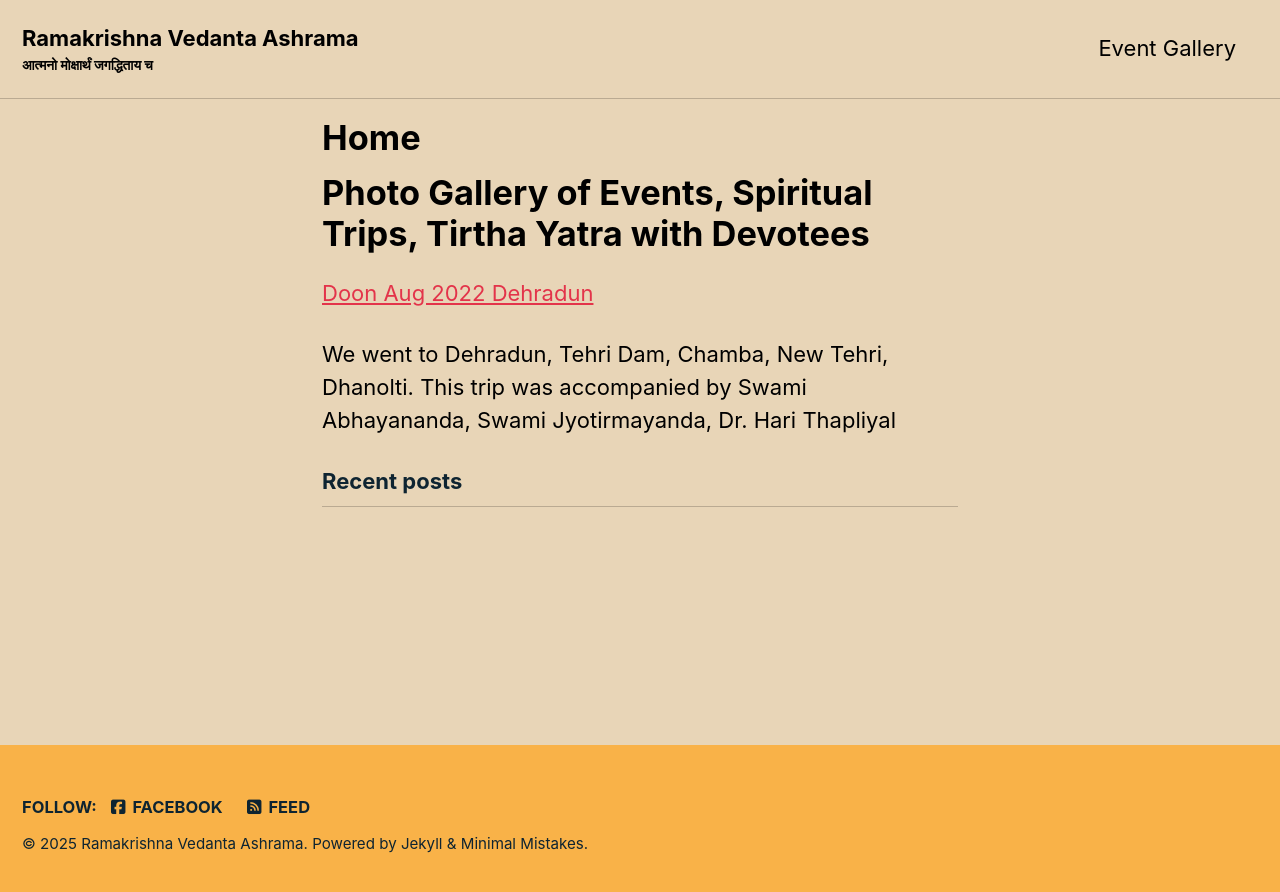
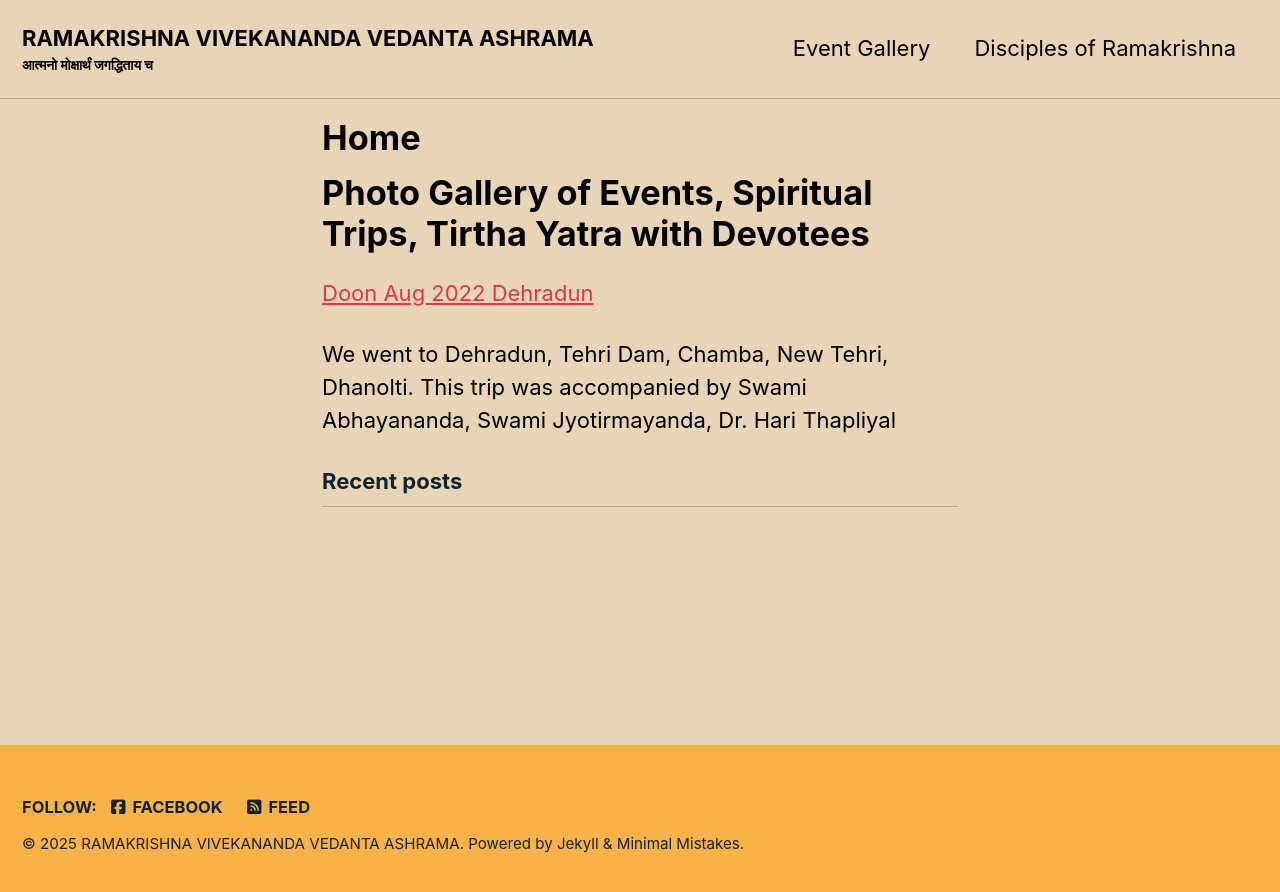
Before and after one commit to rkvvedantashrama/rkvvedantashrama.github.io, a Jekyll site: the page built from gallery.md, in a window 1280 px wide. Shown: the top 892 px of the page. Built offline with Jekyll 4.4.1, drawn with Linux system fonts in a browser that asks for light colours; cached includes are drawn as plain includes.

Commit message:
second commit

```diff
--- a/_config.yml
+++ b/_config.yml
@@ -16,7 +16,7 @@ minimal_mistakes_skin    : "sunrise" # "air", "aqua", "contrast", "dark", "dirt"
 
 # Site Settings
 locale                   : "en-US"
-title                    : "Ramakrishna Vedanta Ashrama"
+title                    : "RAMAKRISHNA VIVEKANANDA VEDANTA ASHRAMA"
 title_separator          : "-"
 subtitle                 : आत्मनो मोक्षार्थं जगद्धिताय च # site tagline that appears below site title in masthead
 name                     : "Swami Abhayananda"
--- a/_data/navigation.yml
+++ b/_data/navigation.yml
@@ -2,6 +2,8 @@
 main:
   - title: "Event Gallery"
     url: '/gallery/'
+  - title: "Disciples of Ramakrishna"
+    url: '/Desciples-of-Ramakrishna/'
   # - title: "About"
   #   url: https://mmistakes.github.io/minimal-mistakes/about/
   # - title: "Sample Posts"
```
Also changed, not shown: Desciples-of-Ramakrishna.md (added, +34 -0 lines), index.md (+2 -0 lines), assets/images/Quotation1.jpg (added), assets/images/disciples.jpg (added).
